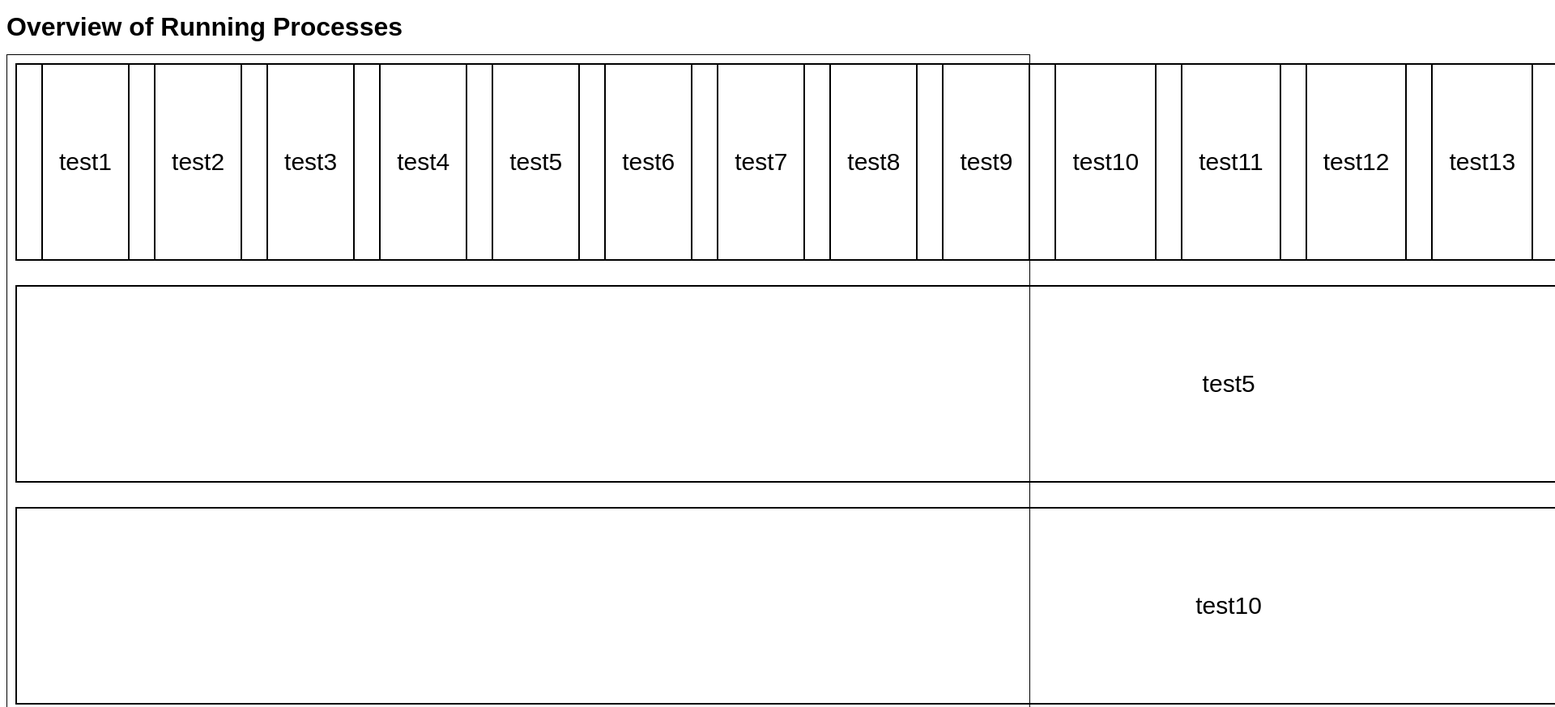
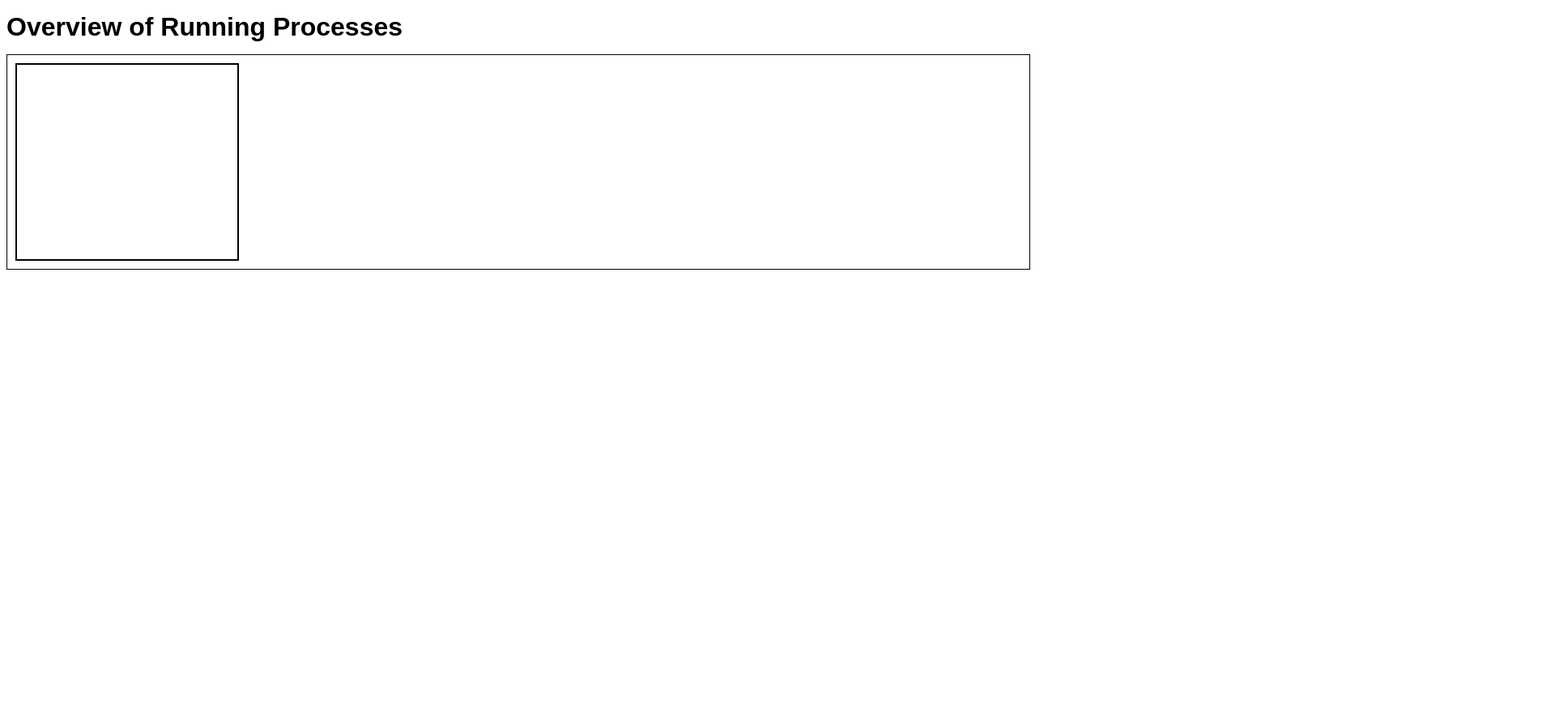
Before and after one commit to GMFelixfex/SQLStatusViewer, a website: page client/index.html in a window 1280 px wide. Shown: the top 873 px of the page at 81% size, 1920 px wide, since content can reach past the window. After the commit the page ends 800 px from the top, so only its background shows below. Drawn offline with Linux system fonts and the light colour scheme.

```diff
--- a/client/index.html
+++ b/client/index.html
@@ -12,26 +12,7 @@
     <main>
         <h1 id="FullTitle">Overview of Running Processes</h1>
         <div id="StatusFlexbox">
-          <div>test1</div>
-          <div>test2</div>
-          <div>test3</div>
-          <div>test4</div>
-          <div>test5</div>
-          <div>test6</div>
-          <div>test7</div>
-          <div>test8</div>
-          <div>test9</div>
-          <div>test10</div>
-          <div>test11</div>
-          <div>test12</div>
-          <div>test13</div>
-          <div>test14</div>
-          <div>test13</div>
-          <div>test14</div>
-          <div>test13</div>
-          <div>test14</div>
-          <div>test13</div>
-          <div>test14</div>
+
         </div>
 
     </main>
--- a/client/process.ts
+++ b/client/process.ts
@@ -1,6 +1,6 @@
 var port = 8100;
-//var currentHost: string = "http://"+window.location.hostname+":"+port+"/";
-var currentHost: string = "http://localhost:"+port+"/";
+var currentHost: string = "http://"+window.location.hostname+":"+port+"/";
+//var currentHost: string = "http://localhost:"+port+"/";
 var currentPage: string = window.location.pathname.substring(window.location.pathname.lastIndexOf("/") + 1);
 
 //var UsedDatabase = localStorage.getItem("LastUsedDatabase");
```
